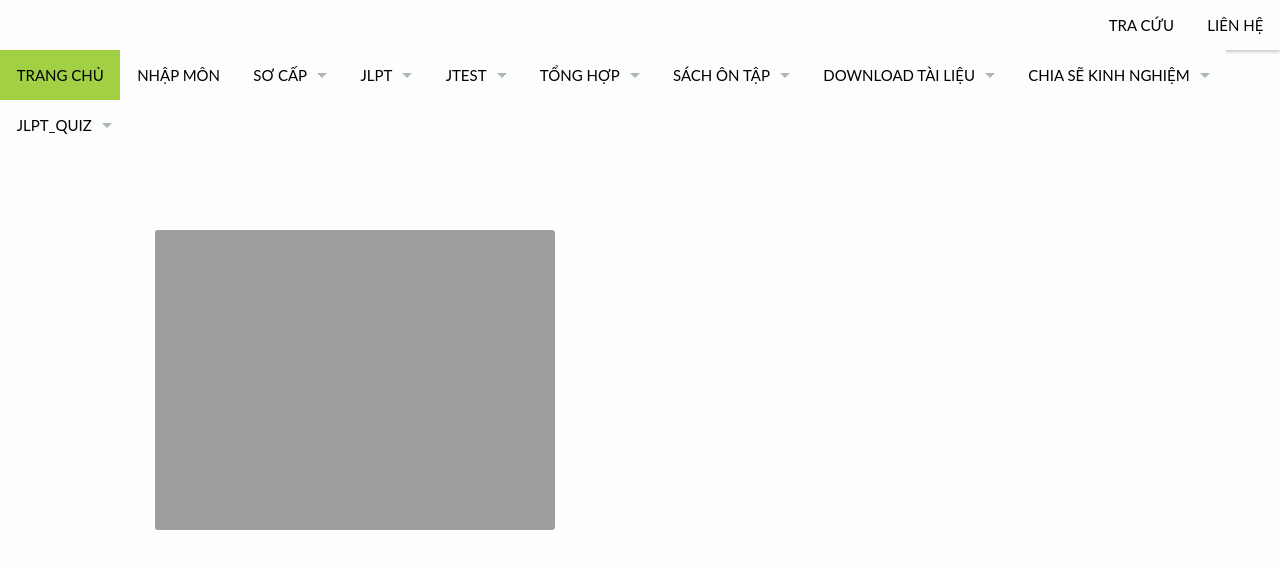
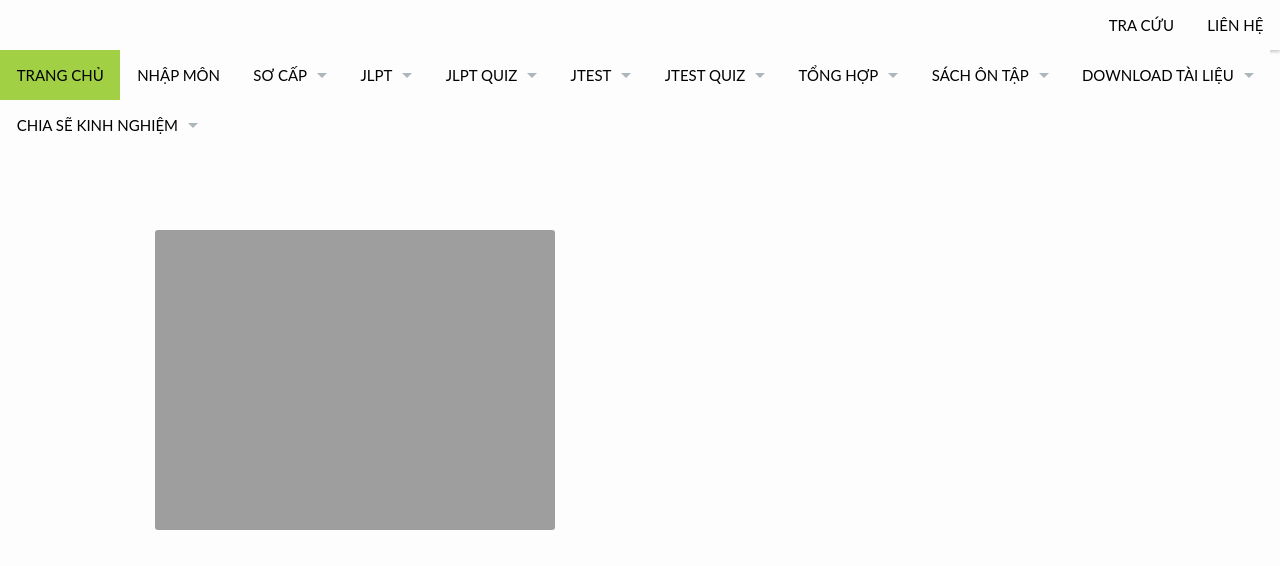
Before and after one commit to cauhoijlpt/cauhoijlpt, a Jekyll site: the page built from pages/pages-root-folder/index.md, in a window 1280 px wide and 900 px high, cut to the strip 0-566 px from the top of the window. Built offline with Jekyll 4.4.1, drawn with Linux system fonts in a browser that asks for light colours.

Commit message:
Update navigation.yml

```diff
--- a/_data/navigation.yml
+++ b/_data/navigation.yml
@@ -50,6 +50,12 @@
   - title: "No Header but Image"
     url: "/design/no-header-but-image/"
 
+- title: "JLPT Quiz"
+  side: left
+  dropdown:
+  - title: "Trắc nghiệm1"
+    url: "/pages/MyPage.html"
+
 - title: "JTest"
   url: "/documentation/"
   side: left
@@ -58,6 +64,11 @@
     url: "/changelog/"
   - title: "Roadmap"
     url: "/roadmap/"
+- title: "JTEST Quiz"
+  side: left
+  dropdown:
+  - title: "Trắc nghiệm1"
+    url: "/pages/MyPage.html"
 
 - title: "Tổng hợp"
   url: "/blog/"
@@ -87,11 +98,7 @@
   - title: "Blog Archive"
     url: "/blog/archive/"
 
-- title: "JLPT_Quiz"
-  side: left
-  dropdown:
-  - title: "Trắc nghiệm1"
-    url: "/pages/MyPage.html"
+
 
 - title: "Tra cứu"
   url: "/search/"
```
